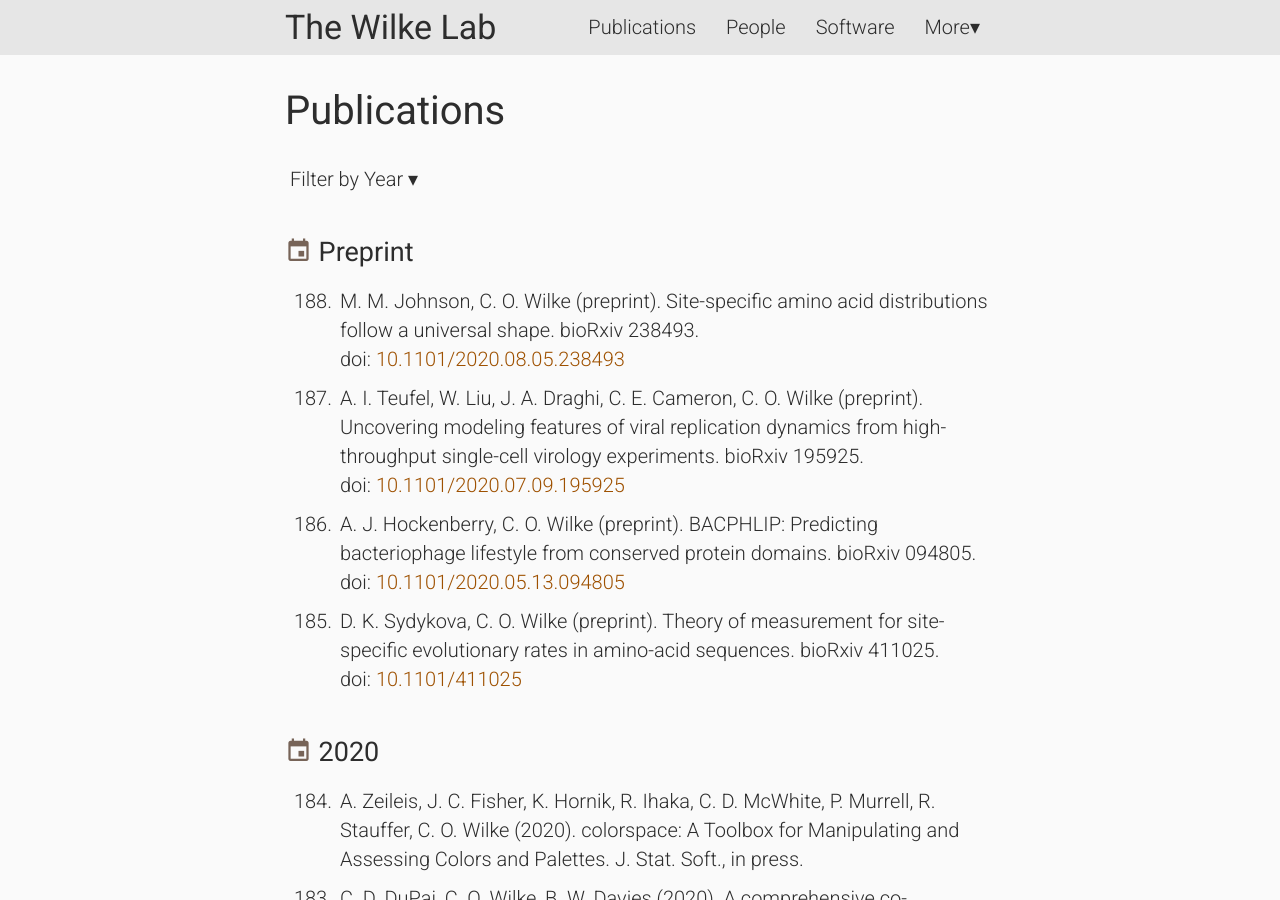
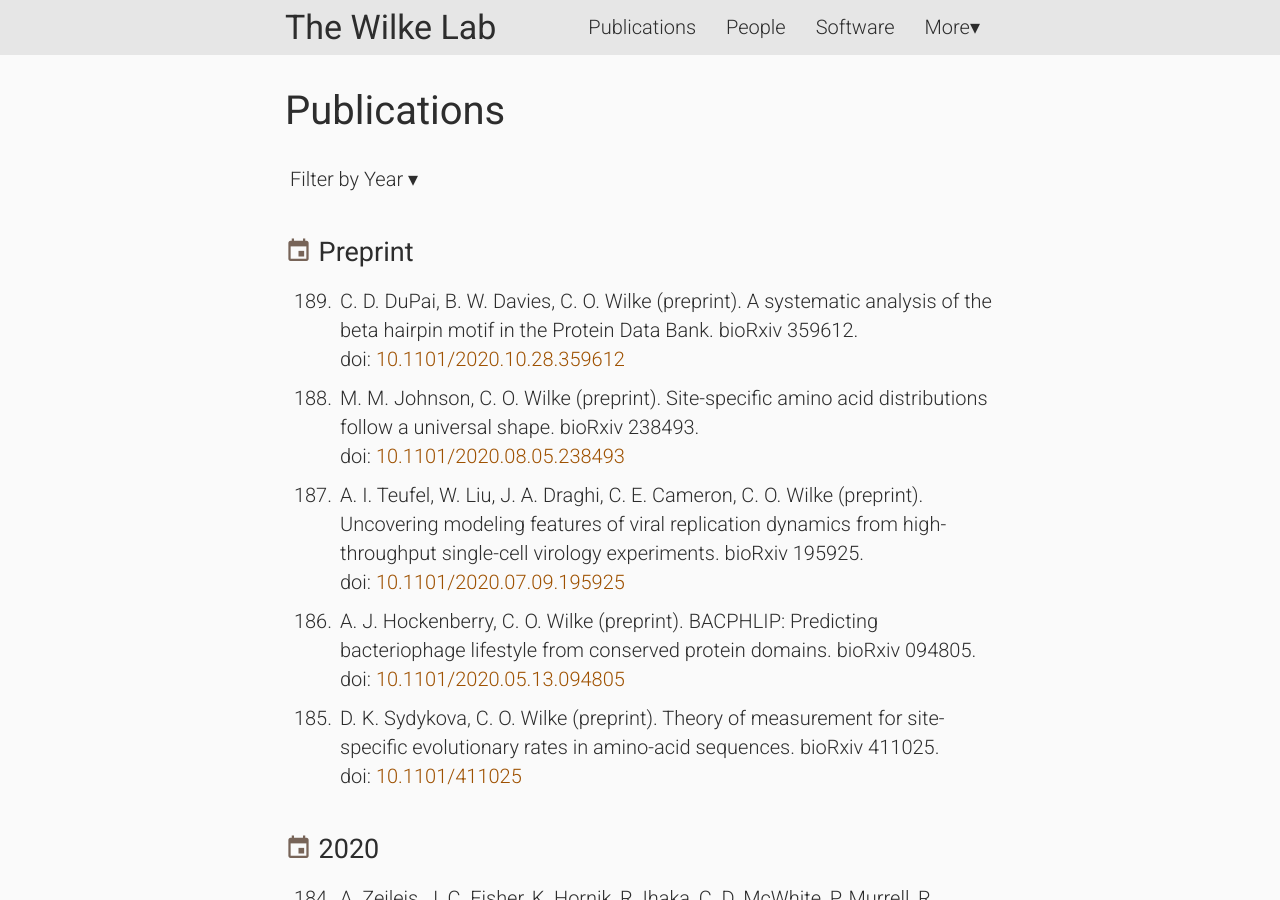
Before and after one commit to wilkelab/wilkelab.github.io, a Jekyll site: the page built from publications.html, in a window 1280 px wide and 900 px high. Built offline with Jekyll 4.4.1, drawn with Linux system fonts in a browser that asks for light colours; nearby versions of some CDN libraries.

Commit message:
update pubs

```diff
--- a/_data/publications.yml
+++ b/_data/publications.yml
@@ -1,3 +1,9 @@
+- author:  C. D. DuPai, B. W. Davies, C. O. Wilke
+  year: preprint
+  title: A systematic analysis of the beta hairpin motif in the Protein Data Bank.
+  ref: "bioRxiv 359612"
+  doi: 10.1101/2020.10.28.359612
+
 - author: M. M. Johnson, C. O. Wilke
   year: preprint
   title: Site-specific amino acid distributions follow a universal shape.
```
